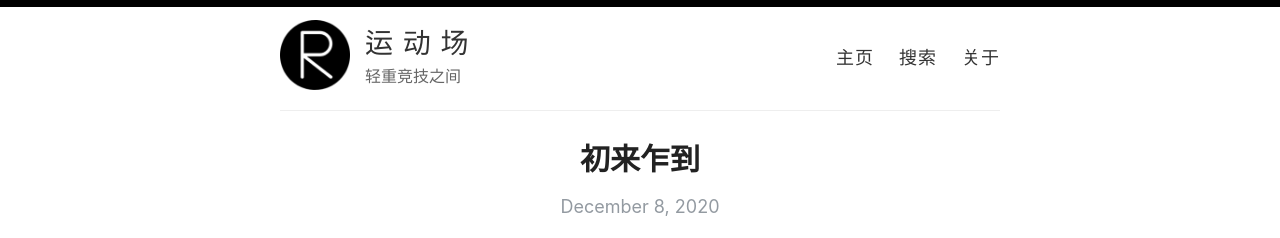
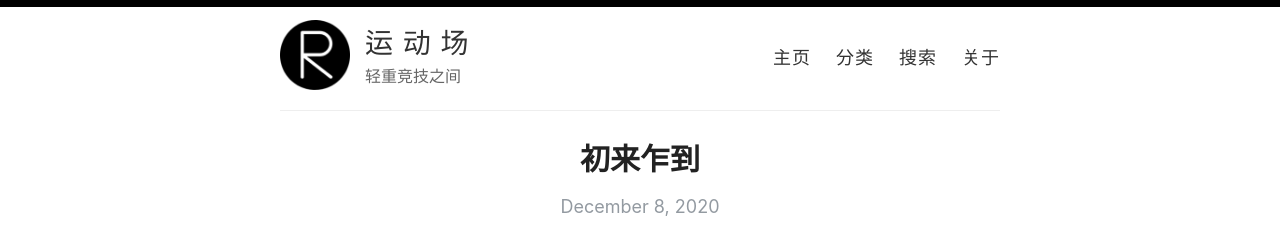
Before and after one commit to athletik/athletik.github.io, a Jekyll site: the page built from index.html, in a window 1280 px wide. Shown: the top 238 px of the page. Built offline with Jekyll 4.4.1, drawn with Linux system fonts in a browser that asks for light colours; the list of posts is cut into pages by our own code.

Commit message:
Update default.html

```diff
--- a/_layouts/default.html
+++ b/_layouts/default.html
@@ -28,6 +28,7 @@
 
             <nav>
               <a href="{{ site.baseurl }}/">主页</a>
+              <a href="{{ site.baseurl }}/categories">分类</a>
               <a href="{{ site.baseurl }}/search">搜索</a>
               <a href="{{ site.baseurl }}/about">关于</a>
             </nav>
```
